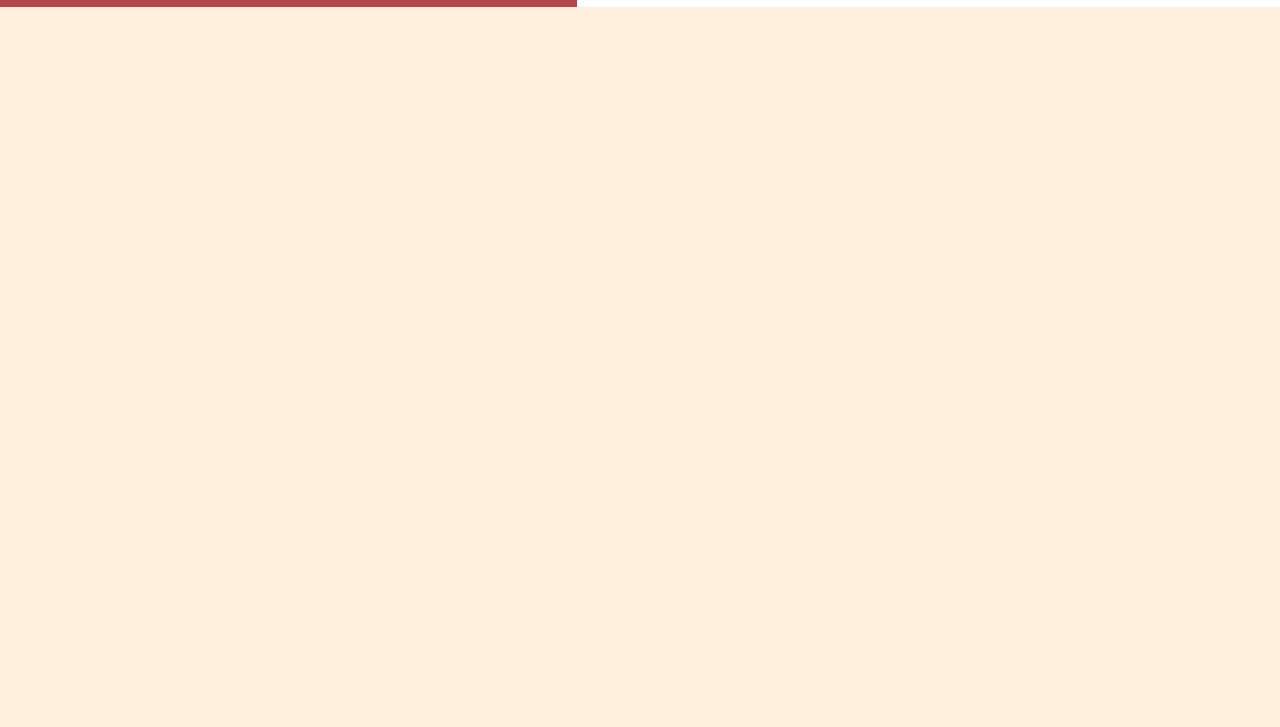
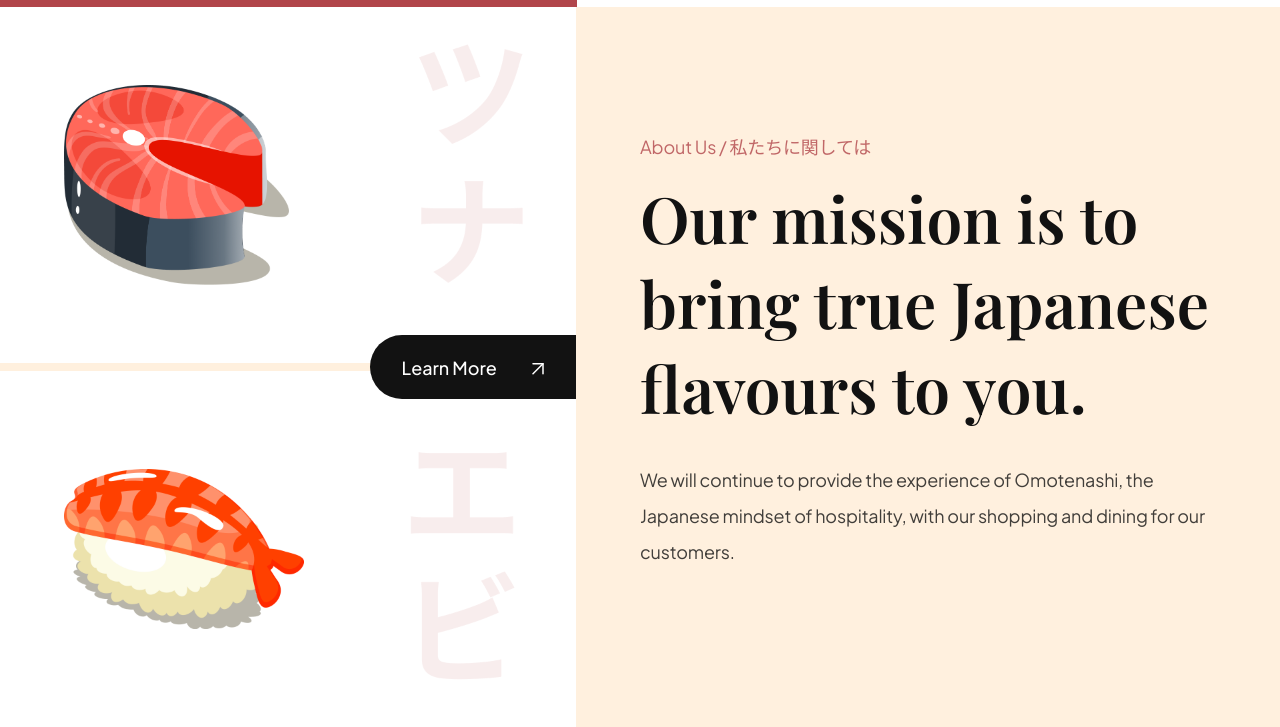
Before and after one commit to thaiikhang/Sushi-Themed-Website, a website built with Vite: page index.html in a window 1280 px wide. Shown: the part 781-1508 px from the top of the page. Before the commit the page ends 800 px from the top, so only its background shows below. Built offline with nearby package versions, Linux system fonts and the light colour scheme.

Commit message:
[About us] Implemented UI About us

```diff
--- a/css/sections/about.css
+++ b/css/sections/about.css
@@ -0,0 +1,83 @@
+.about-us {
+    display: flex;
+    min-height: 720px;
+    overflow: hidden;
+}
+
+.about-us__image {
+    flex: 1;
+    display: flex;
+    flex-direction: column;
+    justify-content: center;
+
+    background-color: var(--color-white);
+
+    position: relative;
+}
+
+.about-us__image div {
+    padding: 32px 64px;
+
+    flex: 1;
+    display: flex;
+    align-items: center;
+
+    background-position: center;
+    background-repeat: no-repeat;
+    background-size: contain;
+}
+
+.about-us__image-sushi3 {
+    border-bottom: 8px solid var(--color-creamson);
+
+    background-image: url("../../assets/about_bg1.png");
+}
+
+.about-us__image-sushi2 {
+    background-image: url("../../assets/about_bg2.png");
+}
+
+.about-us__image-sushi3 img {
+  width: 225px;
+  height: 200px;
+}
+
+.about-us__image-sushi2 img{
+    width: 240px;
+    height: 160px;
+}
+
+.about-us__button {
+    position: absolute;
+    right: 0;
+
+    padding: 12px 32px;
+    min-height: 64px;
+
+    background: var(--secondary-color);
+    border-radius: 32px 0 0 32px;
+    border: 0;
+    outline: 0;
+
+    color: #fff;
+    font-family: var(--plus-jakarta-sans);
+    font-weight: 500;
+    font-size: 18px;
+    line-height: 23px;
+
+    cursor: pointer;
+}
+
+.about-us__button img {
+    object-fit: contain;
+    margin-left: 32px;
+}
+
+.about-us__content {
+    padding: 64px;
+
+    flex: 1;
+    display: flex;
+    justify-content: center;
+    flex-direction: column;
+}
--- a/css/style.css
+++ b/css/style.css
@@ -4,8 +4,8 @@
 /* other css file imports */
 @import url("sections/header.css");
 @import url("sections/hero.css");
-/* @import url("sections/about.css");
-@import url("sections/popular.css");
+@import url("sections/about.css");
+/* @import url("sections/popular.css");
 @import url("sections/trending.css");
 @import url("sections/subscribe.css");
 @import url("sections/footer.css"); */
--- a/index.html
+++ b/index.html
@@ -56,12 +56,15 @@
       <div class="hero-content">
         <div class="hero-content-info">
           <h1>Feel the taste of Japanese food</h1>
-          <p>Feel the taste of the most popular Japanese food from anywhere and anytime.</p>
+          <p>
+            Feel the taste of the most popular Japanese food from anywhere and
+            anytime.
+          </p>
 
           <div class="hero-content__buttons">
             <button class="hero-content__order-button">Order Now</button>
             <button class="hero-content__play-button">
-              <img src="assets/play-circle.svg" alt="play"/>
+              <img src="assets/play-circle.svg" alt="play" />
               How to Order
             </button>
           </div>
@@ -74,10 +77,37 @@
           </div>
 
           <div class="hero-content__review">
-            <img src="assets/user.png" alt="user"/>
-            <p>"This is the best Japanese food delivery service that ever existed."</p>
+            <img src="assets/user.png" alt="user" />
+            <p>
+              "This is the best Japanese food delivery service that ever
+              existed."
+            </p>
           </div>
         </div>
+      </div>
+    </section>
+
+    <section class="about-us" id="about-us">
+      <div class="about-us__image">
+        <div class="about-us__image-sushi3">
+          <img src="assets/sushi-3.png" alt="sushi"/>
+        </div>
+
+        <button class="about-us__button">
+          Learn More
+
+          <img src="assets/arrow-up-right.svg" alt="learn more"/>
+        </button>
+
+        <div class="about-us__image-sushi2">
+          <img src="assets/sushi-2.png" alt="sushi"/>
+        </div>
+      </div>
+
+      <div class="about-us__content">
+        <p class="sushi__subtitle">About Us / 私たちに関しては</p>
+        <h3 class="sushi__title">Our mission is to bring true Japanese flavours to you.</h3>
+        <p class="sushi__description">We will continue to provide the experience of Omotenashi, the Japanese mindset of hospitality, with our shopping and dining for our customers.</p>
       </div>
     </section>
 
```
